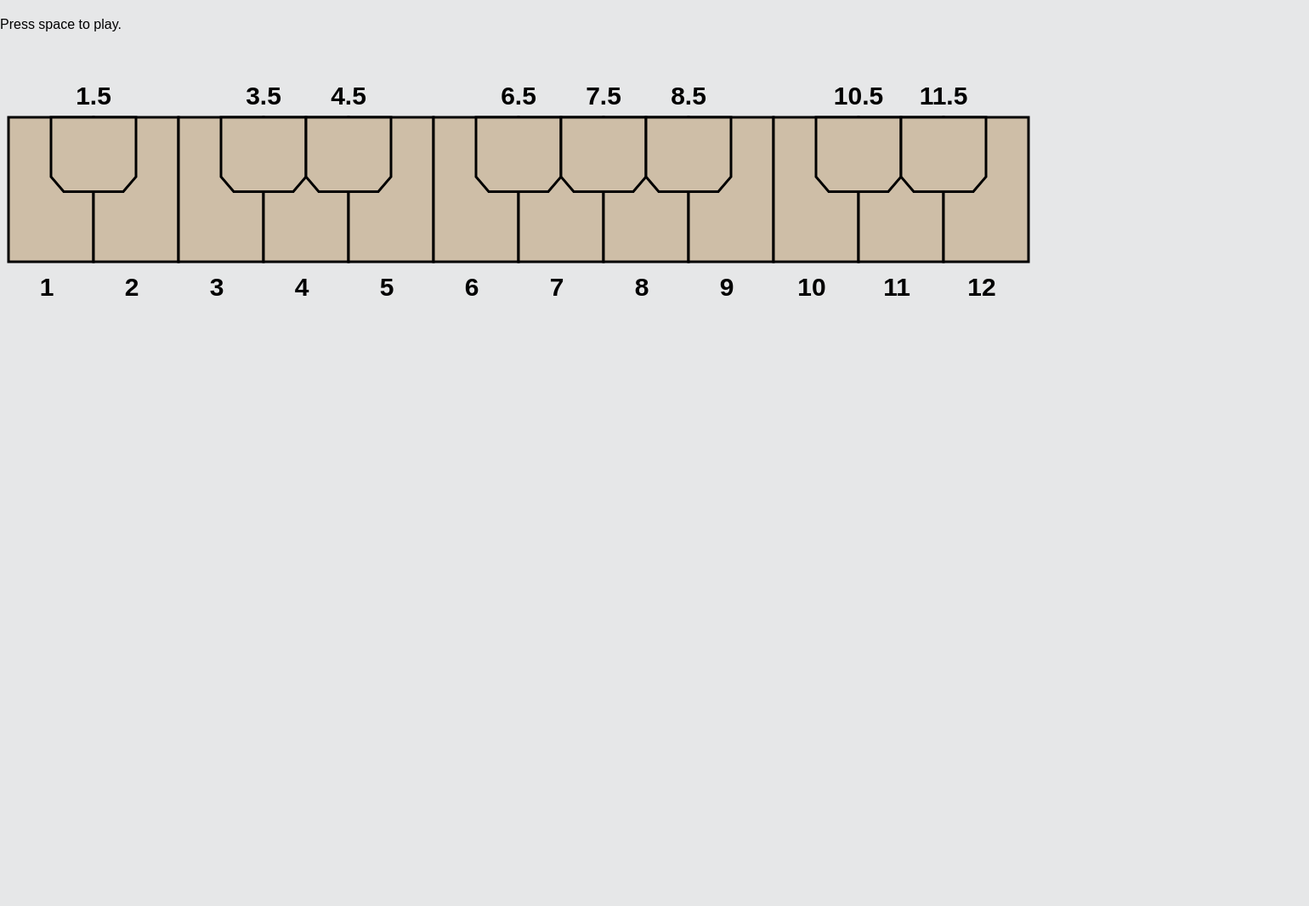
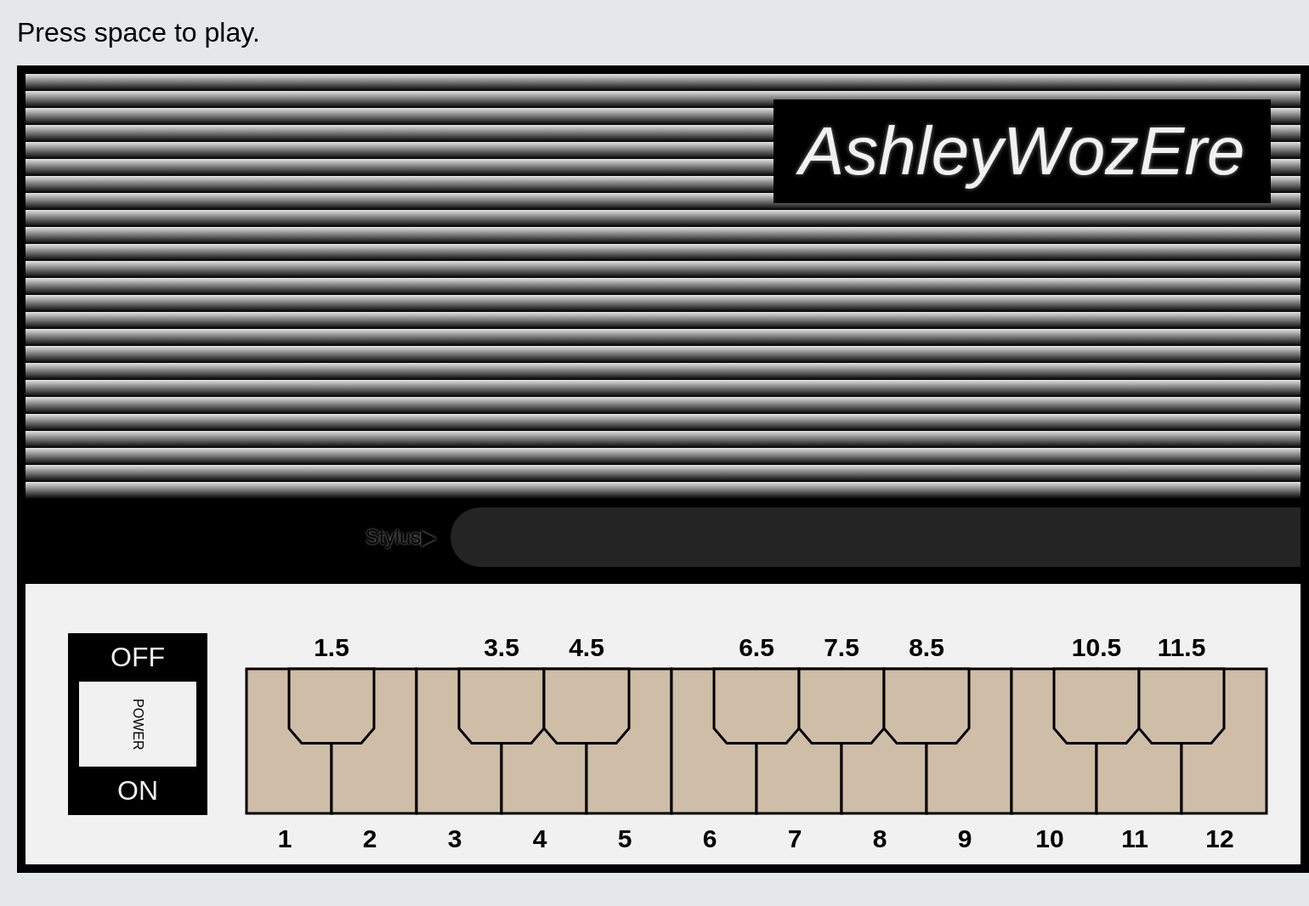
Before and after one commit to AshleyShalloe/buzz, a plain HTML site: page index.html in a window 1280 px wide. Shown: the whole page at 85% size, 1540 px wide, since content can reach past the window. Before the commit the page ends 800 px from the top, so only its background shows below. Drawn offline with Linux system fonts and the light colour scheme.

Commit message:
add a bunch of dodgy CSS

```diff
--- a/index.html
+++ b/index.html
@@ -44,12 +44,89 @@
             text-anchor: middle;
             font-family: sans-serif;
         }
+
+        #case {
+            background: black;
+            border: 10px solid black;
+            width: 1500px;
+            margin: 20px;
+        }
+
+        #caseTop {
+            height: 600px;
+        }
+
+        #caseBottom {
+            background: #f1f1f1;
+            display: flex;
+            justify-content: space-between;
+            align-items: center;
+        }
+
+        #caseTopGrille {
+            height: 500px;
+            background: repeating-linear-gradient(#e3e3e3 0px, black 20px);
+        }
+
+        #caseTopStylusSection {
+            height: 100px;
+        }
+
+        #caseTopBadge {
+            background: black;
+            font-size: 80px;
+            color: #f1f1f1;
+            text-shadow: 0px 0px 5px grey;
+            width: max-content;
+            padding: 15px 30px;
+            font-style: italic;
+            position: relative;
+            top: 30px;
+            left: 880px;
+        }
+
+        #caseTopStylusGarage {
+            background: rgb(36, 36, 36);
+            height: 70px;
+            width: 1000px;
+            position: relative;
+            left: 500px;
+            top: 10px;
+            border-top-left-radius: 70px;
+            border-bottom-left-radius: 70px;
+            color: black;
+            text-shadow: 0px 0px 3px #b0b0b0;
+            text-indent: -100px;
+            display: flex;
+            font-size: x-large;
+            align-items: center;
+        }
+        #caseBottomSwitches{
+            margin-left: 50px;
+        }
     </style>
 </head>
 
 <body>
-    Press space to play.
-    <svg width="1500" height="400" xmlns="http://www.w3.org/2000/svg">
+    <div style="font-size: xx-large; margin-left: 20px;">Press space to play.</div>
+    <div id="case">
+        <div id="caseTop">
+            <div id="caseTopGrille">
+                <div id="caseTopBadge">AshleyWozEre</div>
+            </div>
+            <div id="caseTopStylusSection">
+                <div id="caseTopStylusGarage">Stylus▶</div>
+            </div>
+        </div>
+        <div id="caseBottom">
+            <div id="caseBottomSwitches">
+                <div style="background: black; color: #f1f1f1; display: flex; align-items: center; flex-direction: column; font-size: xx-large">
+                    <div style="padding: 10px 50px">OFF</div>
+                    <div style="padding: 20px 60px; background: #f1f1f1; color: black; writing-mode: vertical-lr; font-size: medium">POWER</div>
+                    <div style="padding: 10px 50px;">ON</div>
+                </div>
+            </div>
+            <svg width="1250" height="330" xmlns="http://www.w3.org/2000/svg">
                 <g>
                     <g>
                         <rect class="key keyWhite" id="key1" x="10" y="100" />
@@ -103,6 +180,8 @@
                     </g>
                 </g>
             </svg>
+        </div>
+    </div>
 
 </body>
 <script>
```
Lines whose indentation alone changed are shown as unchanged.
